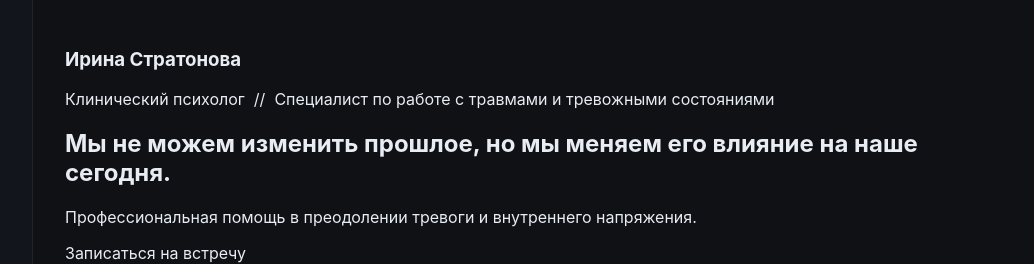
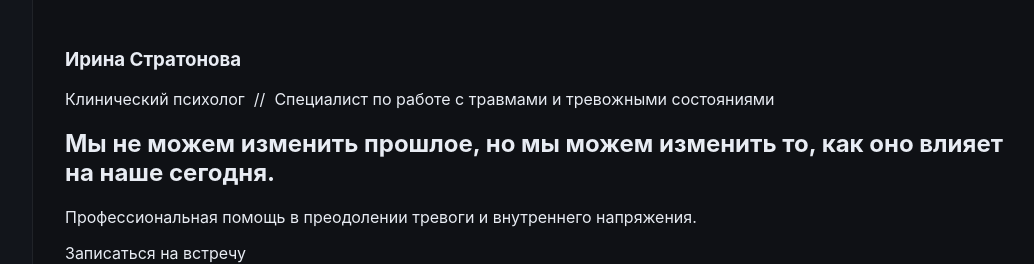
Before and after one commit to gglolppc/psylanding, a Python web app: template app/templates/pages/home.html in a window 1280 px wide. Shown: the part 52-316 px from the top of the page, without its empty margins (227-1261 px from the left). Run offline with Jinja, Linux system fonts and the light colour scheme; the template is opened without the code that fills it, so the values that code supplies are empty.

Commit message:
text fixed2

```diff
--- a/app/templates/pages/home.html
+++ b/app/templates/pages/home.html
@@ -29,7 +29,7 @@
           </span>
           <span class="relative inline-block mt-3 text-4xl font-black tracking-tighter text-[#287094] italic sm:text-3xl lg:text-4xl">
             <span class="absolute -bottom-1 left-0 h-1.5 w-1/2 bg-[#d4d442] opacity-80 rounded-full"></span>
-            но мы меняем его влияние на наше сегодня.
+             но мы можем изменить то, как оно влияет на наше сегодня.
           </span>
         </h2>
 
```
